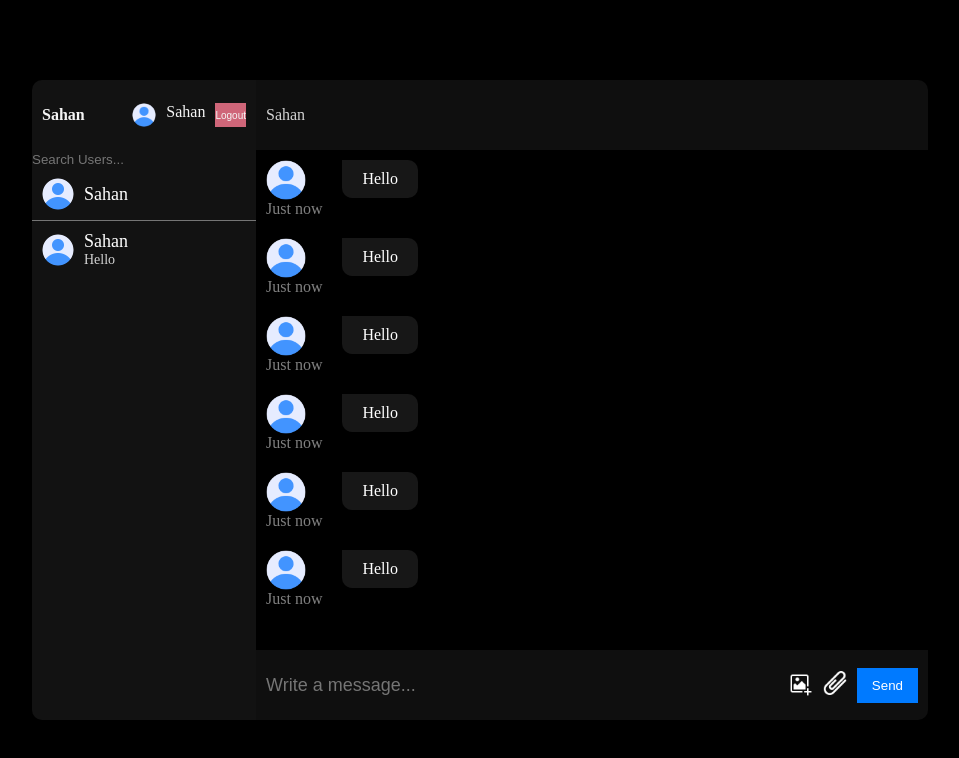
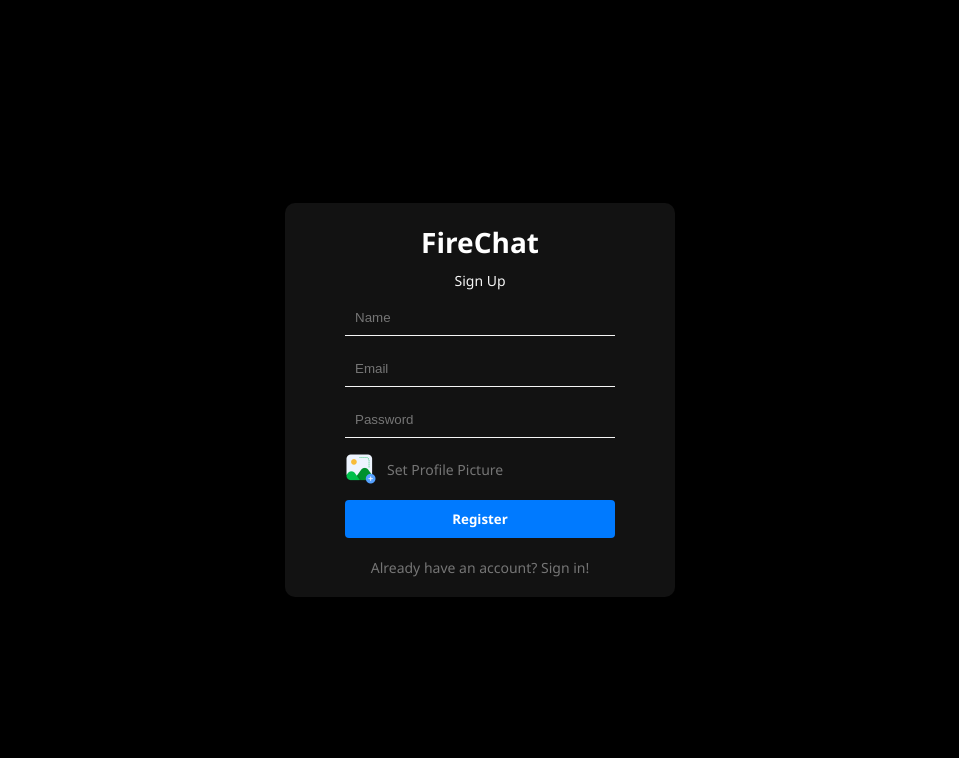
Before and after one commit to sahanmndl/FireChat, a React (Create React App) app: page / in a window 1280 px wide. Shown: the top 758 px of the page, without its empty margins (160-1119 px from the left). Built offline with nearby package versions, Linux system fonts and the light colour scheme.

Commit message:
Firebase setup

```diff
--- a/src/App.js
+++ b/src/App.js
@@ -7,7 +7,7 @@ import "./styles.scss";
 function App() {
   return (
     <div className="App">
-      <Home />
+      <Register />
     </div>
   );
 }
--- /dev/null
+++ b/src/firebase.js
@@ -0,0 +1,15 @@
+import { initializeApp } from "firebase/app";
+import { getAuth } from "firebase/auth"
+
+const firebaseConfig = {
+  apiKey: "AIzaSyCLhLautCTQjAoX1fnUA2wTRPNzFDx6Vjo",
+  authDomain: "firechat-21022.firebaseapp.com",
+  projectId: "firechat-21022",
+  storageBucket: "firechat-21022.appspot.com",
+  messagingSenderId: "540208619389",
+  appId: "1:540208619389:web:9c5afd75a1c2138ecef614",
+  measurementId: "G-1EP3SJM60F"
+};
+
+export const app = initializeApp(firebaseConfig);
+export const auth = getAuth()
--- a/src/pages/Register.jsx
+++ b/src/pages/Register.jsx
@@ -1,13 +1,24 @@
 import React from "react";
 import addPic from "../assets/addPic.png";
+import { createUserWithEmailAndPassword } from "firebase/auth";
+import { auth } from "../firebase";
 
 const Register = () => {
+
+    const handleSubmission = (e) => {
+        e.preventDefault()
+        const name = e.target[0].value
+        const email = e.target[1].value
+        const password = e.target[2].value
+        const file = e.target[3].files[0]
+    }
+
     return (
         <div className="formContainer">
             <div className="formWrapper">
                 <span className="logo">FireChat</span>
                 <span className="title">Sign Up</span>
-                <form>
+                <form onSubmit={handleSubmission}>
                     <input type="text" placeholder="Name" />
                     <input type="email" placeholder="Email" />
                     <input type="password" placeholder="Password" />
```
Also changed, not shown: src/firbase.js (deleted).
